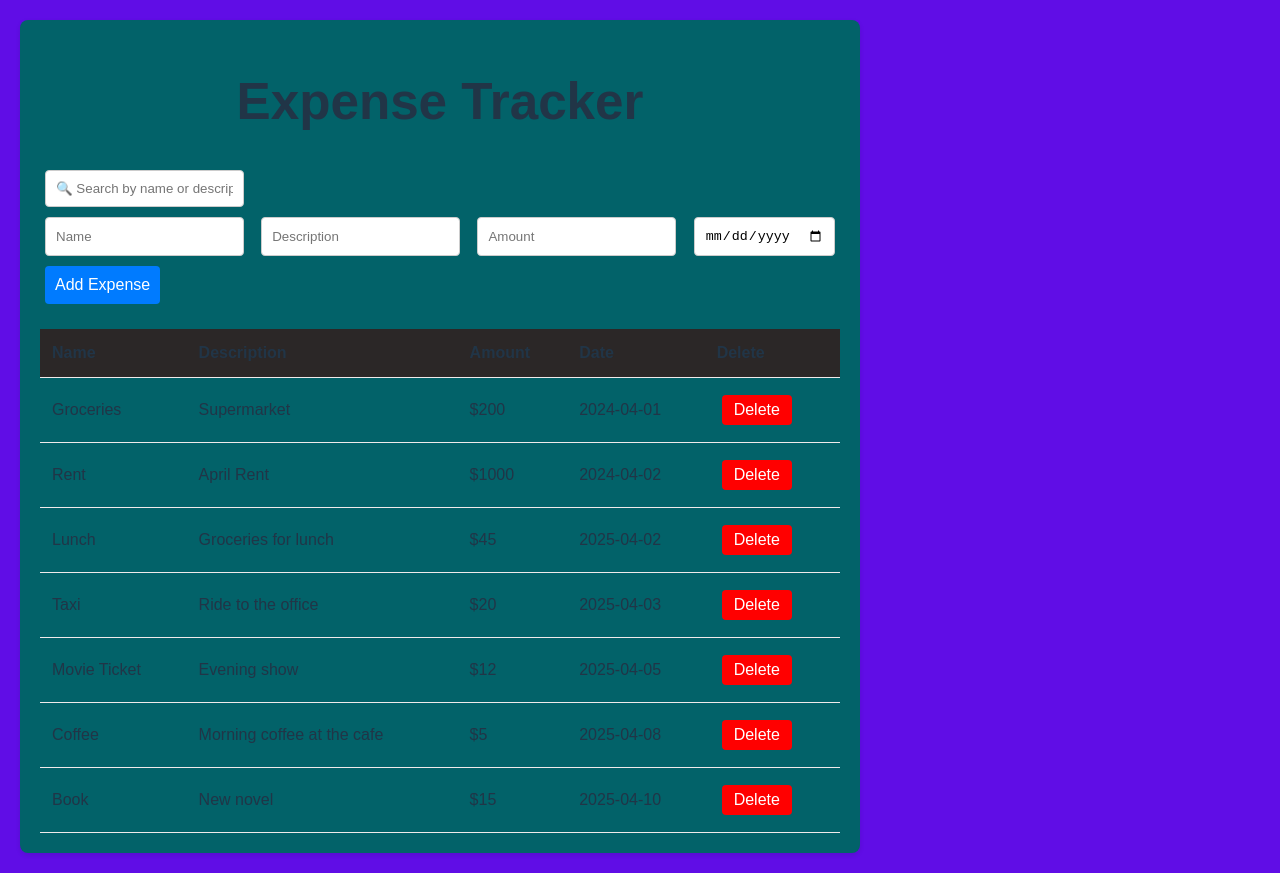
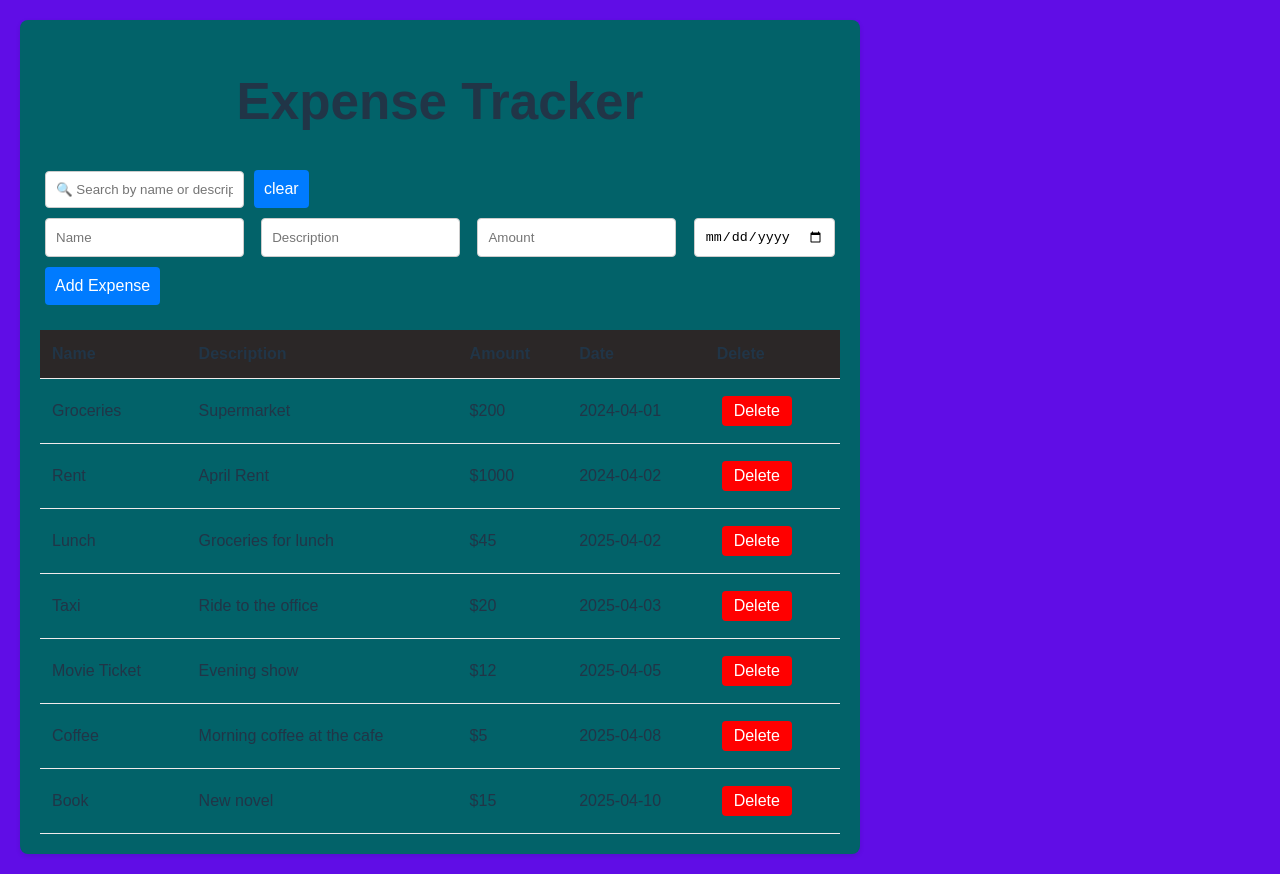
Before and after one commit to luckyantony/phase-2-expense-tracker, a React (Vite) app: page / in a window 1280 px wide. Built offline with nearby package versions, Linux system fonts and the light colour scheme.

Commit message:
Adding a clear button

```diff
--- a/src/components/SearchBar.jsx
+++ b/src/components/SearchBar.jsx
@@ -2,12 +2,20 @@ import React from 'react';
 
 function SearchBar({ searchTerm, onSearch }) {
     return (
-      <input
-        type="text"
-        placeholder="🔍 Search by name or description"
-        value={searchTerm}
-        onChange={(e) => onSearch(e.target.value)}
-      />
+      <div>
+        <input
+          type="text"
+          placeholder="🔍 Search by name or description"
+          value={searchTerm}
+          onChange={(e) => onSearch(e.target.value.trim())}
+        />
+        <button
+          onClick={() => onSearch('')}
+        >
+          clear
+        </button>
+
+      </div>
     );
   }
 
```
